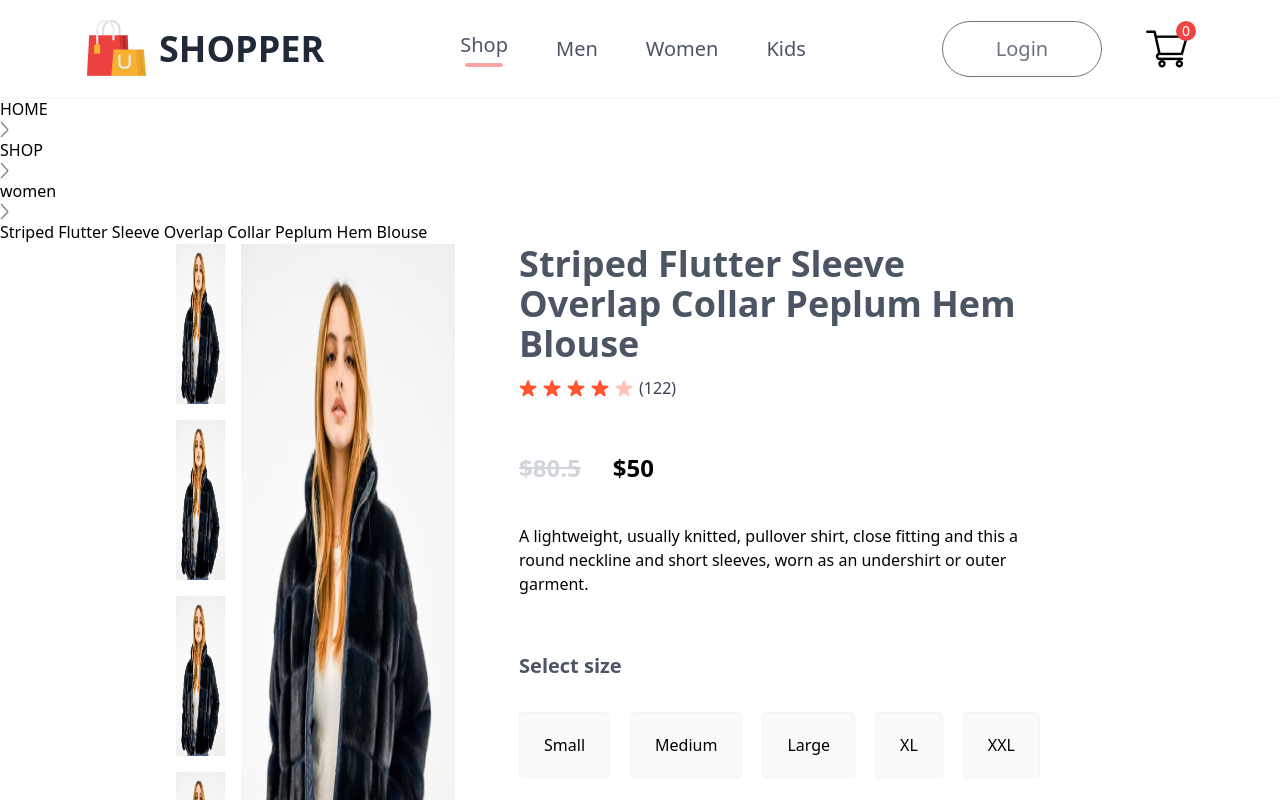
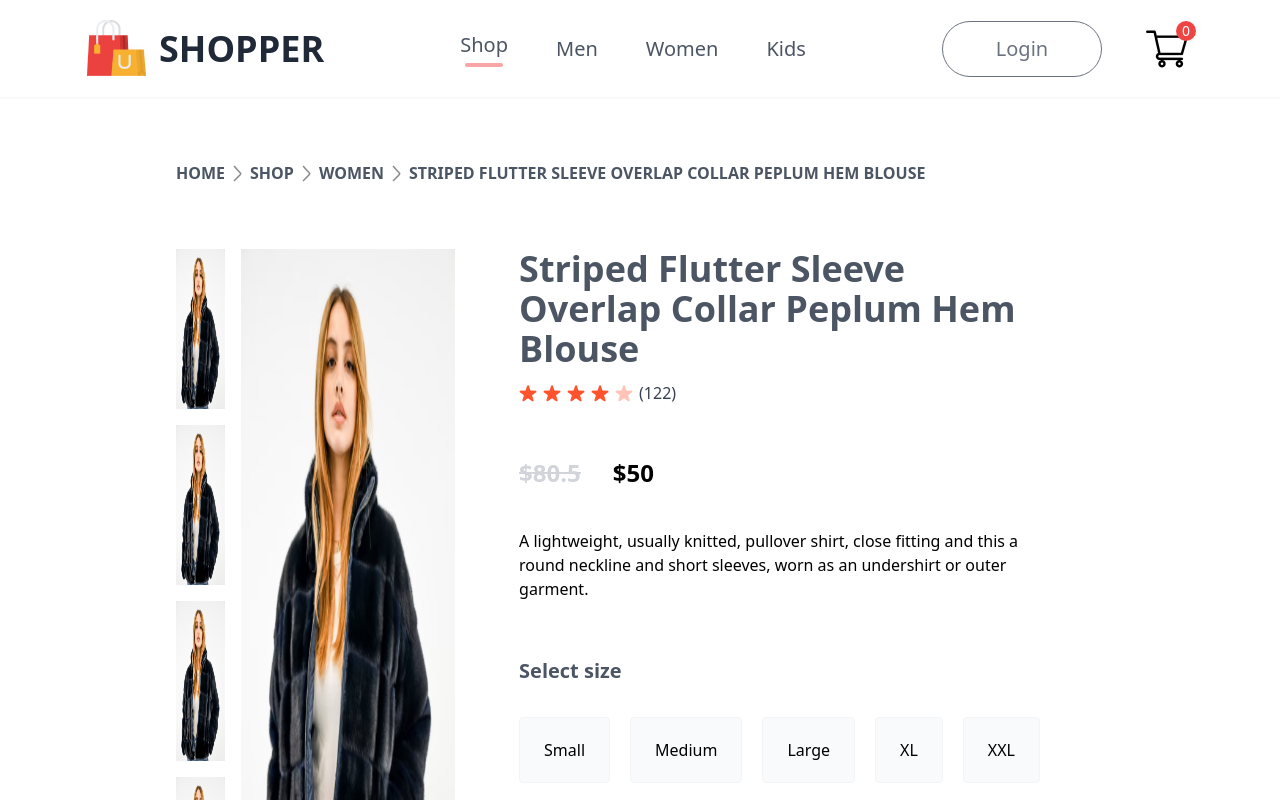
Before and after one commit to sarah4594/react-practice, a React (Vite) app: page /product/1 in a window 1280 px wide. Shown: the top 800 px of the page. Built offline with nearby package versions, Linux system fonts and the light colour scheme.

Commit message:
Add styles for breadcrum

```diff
--- a/src/Components/Breadcrum.tsx
+++ b/src/Components/Breadcrum.tsx
@@ -5,7 +5,7 @@ const Breadcrum = (props) => {
 	const { product } = props;
 
 	return (
-		<div className="breadcrum">
+		<div className="breadcrum flex items-center gap-2 text-gray-600 font-semibold my-16 mx-44 uppercase">
 			HOME <img src={arrow_icon} alt="" /> SHOP <img src={arrow_icon} alt="" />{" "}
 			{product.category} <img src={arrow_icon} alt="" /> {product.name}
 		</div>
```
